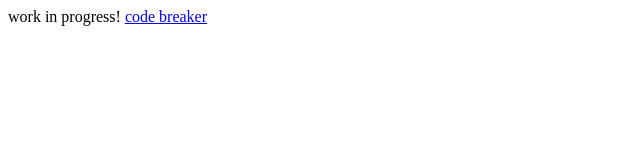
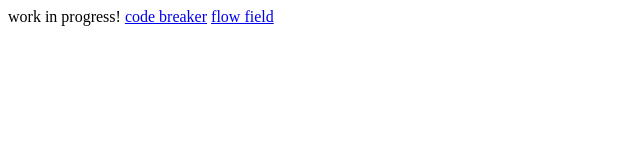
Before and after one commit to dylandibeneditto/experiments, a plain HTML site: page index.html in a window 1280 px wide. Shown: the full height of the page, 0-640 px from the left. Drawn offline with Linux system fonts and the light colour scheme.

Commit message:
new: flow-field project folder

```diff
--- a/index.html
+++ b/index.html
@@ -8,5 +8,6 @@
 <body>
     work in progress!
     <a href="code-breaker/index.html">code breaker</a>
+    <a href="flow-field/index.html">flow field</a>
 </body>
 </html>
```
Also changed, not shown: flow-field/index.html (added).
